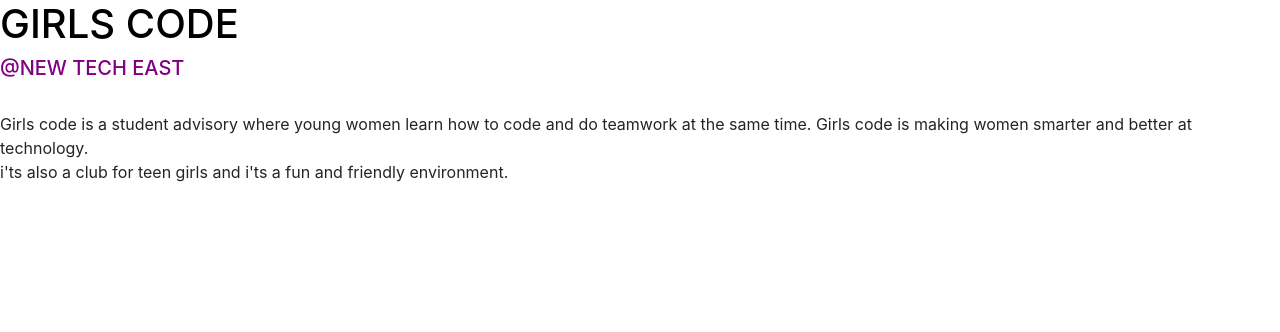
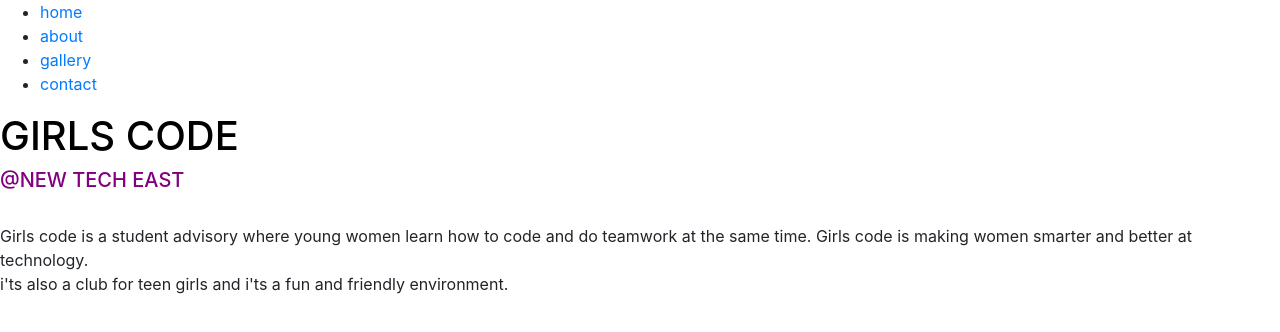
Before and after one commit to ntegirlscode/ntegirlscode.github.io, a plain HTML site: page index.html in a window 1280 px wide. Drawn offline with nearby package versions, Linux system fonts and the light colour scheme.

Commit message:
Update index.html

```diff
--- a/index.html
+++ b/index.html
@@ -2,6 +2,13 @@
 <html>
 <head lang="en">
    <!-- Required meta tags -->
+   <ul>
+  <li><a href="">home</a></li>
+  <li><a href="">about</a></li>
+  <li><a href="">gallery</a></li>
+  <li><a href="">contact</a></li>
+
+</ul>
     <meta charset="utf-8">
     <meta name="viewport" content="width=device-width, initial-scale=1, shrink-to-fit=no">
   <!--bootstrap-->
```
